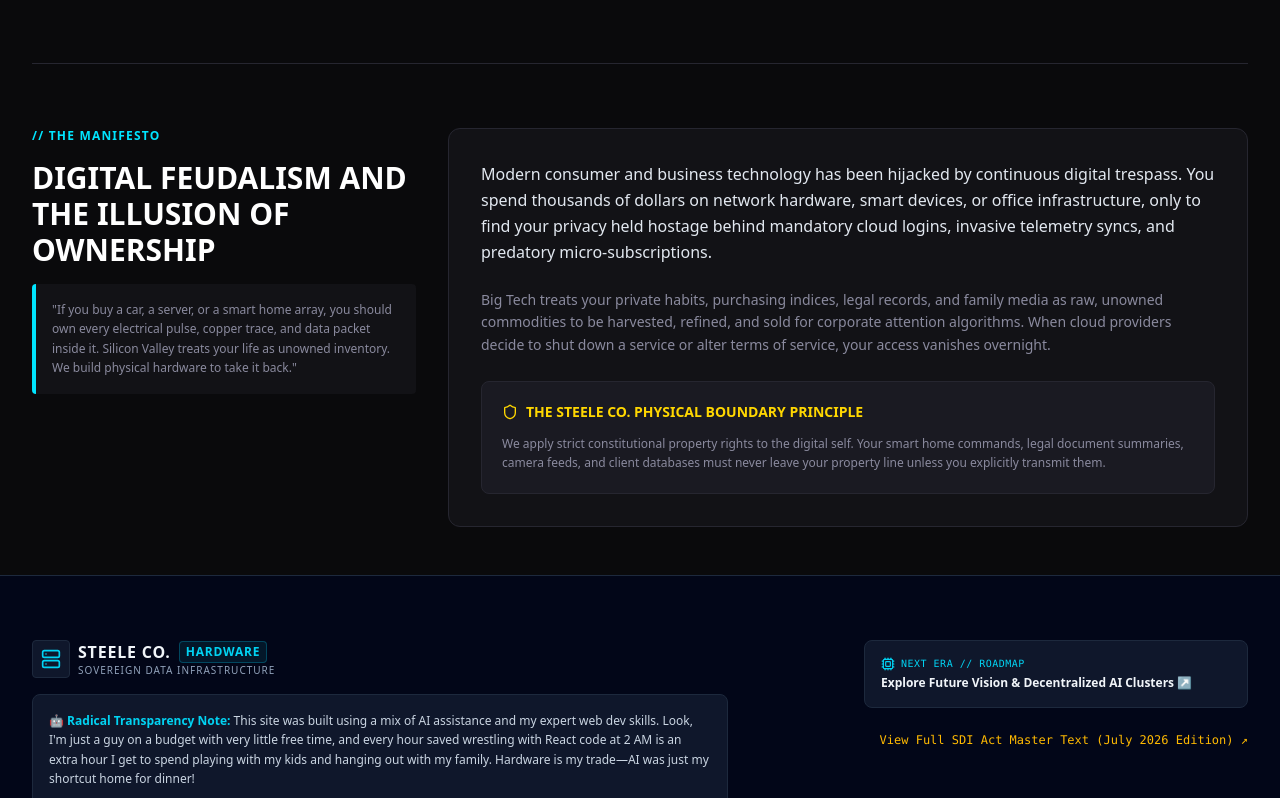
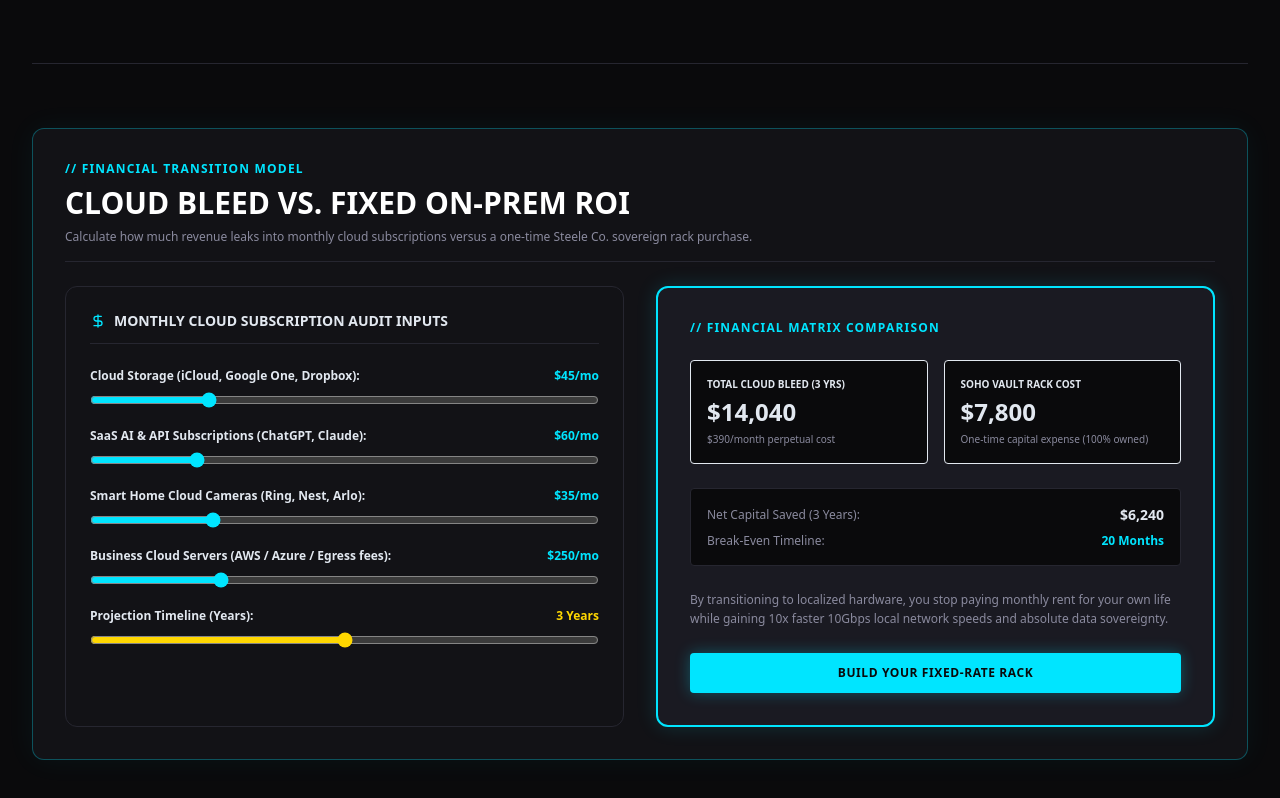
Before and after one commit to DeviousWings/steele-co-website, a React (Vite) app: page / in a window 1280 px wide. Shown: the part 702-1500 px from the top of the page. Built offline with nearby package versions, Linux system fonts and the light colour scheme.

Commit message:
Add financial impact analysis section with calculator
Added a section for financial impact analysis comparing cloud subscriptions to on-prem purchases, including an embedded calculator component.

```diff
--- a/src/pages/Home.jsx
+++ b/src/pages/Home.jsx
@@ -1,5 +1,6 @@
 import { AlertTriangle, CheckCircle, ChevronRight, FileText, Shield } from 'lucide-react'
 import TerminalMonitor from '../components/TerminalMonitor'
+import CloudRoiCalculator from '../components/CloudRoiCalculator'
 
 export default function Home({ setActiveTab }) {
   return (
@@ -53,6 +54,20 @@ export default function Home({ setActiveTab }) {
           <TerminalMonitor />
         </div>
       </div>
+
+      {/* --- FINANCIAL IMPACT ANALYSIS: CLOUD BLEED VS. FIXED ON-PREM --- */}
+      <section className="bg-surface border border-cyan/30 rounded-xl p-6 lg:p-8 space-y-6 shadow-[0_0_30px_rgba(0,229,255,0.05)]">
+        <div className="border-b border-hairline pb-4 space-y-2">
+          <div className="text-xs text-cyan font-bold uppercase tracking-widest">// FINANCIAL TRANSITION MODEL</div>
+          <h2 className="text-2xl lg:text-3xl font-black uppercase text-white">Cloud Bleed vs. Fixed On-Prem ROI</h2>
+          <p className="text-xs text-muted max-w-3xl">
+            Calculate how much revenue leaks into monthly cloud subscriptions versus a one-time Steele Co. sovereign rack purchase.
+          </p>
+        </div>
+
+        {/* Embedded Calculator Component */}
+        <CloudRoiCalculator onBuildClick={() => setActiveTab('tiers')} />
+      </section>
 
       {/* Manifesto */}
       <div className="grid grid-cols-1 lg:grid-cols-12 gap-8 items-start">
```
